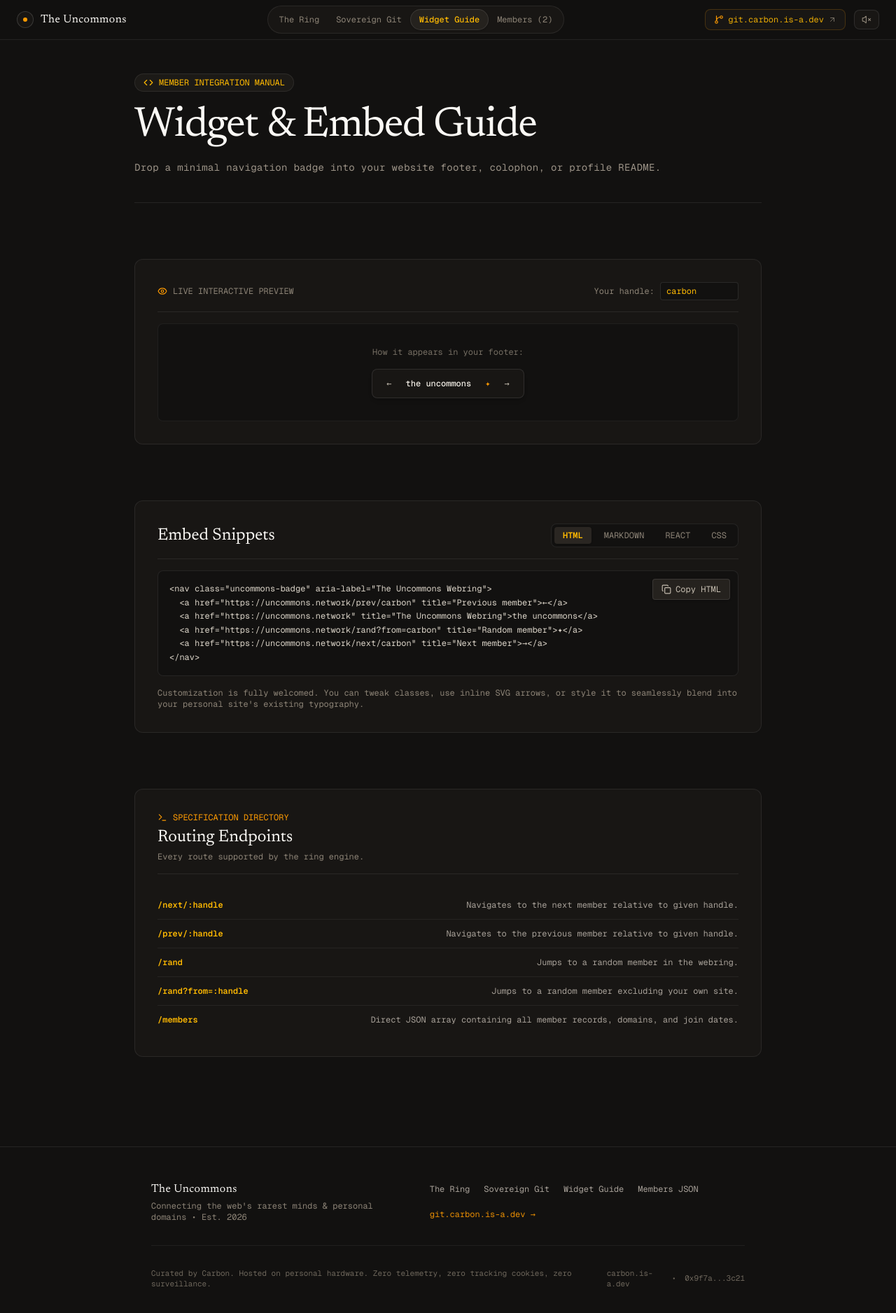
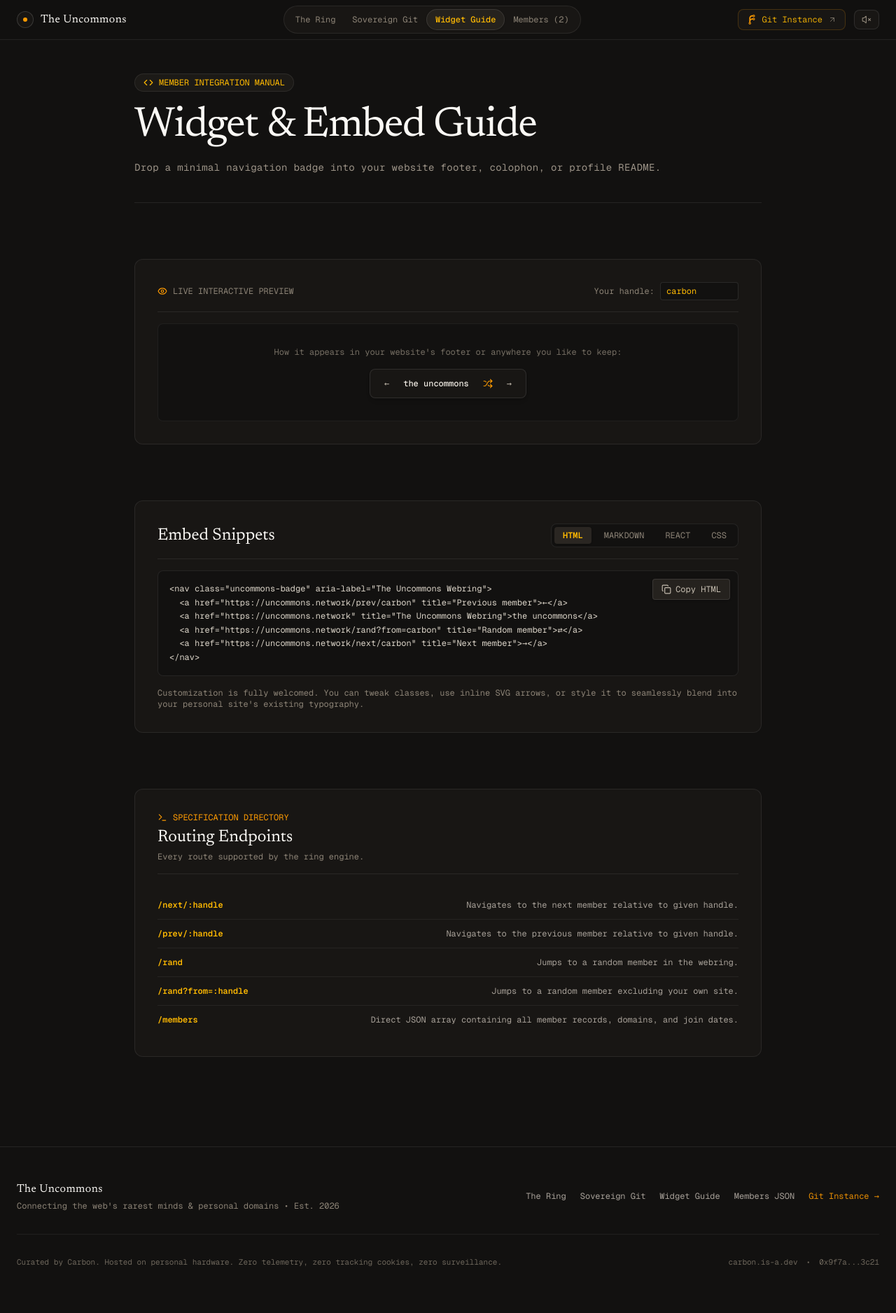
Before and after one commit to carbonthecoder/The-Uncommons-webring, a React (Vite) app: page /widget in a window 1280 px wide. Shown: the top 1876 px of the page at 70% size. Built offline with nearby package versions, Linux system fonts and the light colour scheme; no server answers.

Commit message:
refactor: update navbar git instance icon, footer text wrapping, and widget shuffle icon

```diff
--- a/src/App.tsx
+++ b/src/App.tsx
@@ -122,7 +122,7 @@ export default function App() {
 
         {/* Global Classy Footer */}
         <footer className="w-full border-t border-white/[0.08] bg-[#121110] py-12 mt-20 text-xs font-mono text-[#8c8376]">
-          <div className="max-w-4xl mx-auto px-4 sm:px-6 flex flex-col space-y-8">
+          <div className="max-w-7xl mx-auto px-4 sm:px-6 flex flex-col space-y-8">
             <div className="flex flex-col md:flex-row items-start md:items-center justify-between gap-6 border-b border-white/[0.06] pb-8">
               <div className="space-y-1">
                 <div className="font-serif text-base text-[#fbf9f5] font-normal tracking-wide">
@@ -152,17 +152,17 @@ export default function App() {
                   rel="noreferrer"
                   className="text-amber-500/90 hover:text-amber-400 transition-colors"
                 >
-                  git.carbon.is-a.dev &rarr;
+                  Git Instance &rarr;
                 </a>
               </div>
             </div>
 
-            <div className="flex flex-col sm:flex-row items-center justify-between gap-4 text-[11px] text-[#6d665b]">
-              <div>
+            <div className="flex flex-col md:flex-row items-center justify-between gap-4 text-[11px] text-[#6d665b] w-full">
+              <div className="text-center md:text-left">
                 Curated by Carbon. Hosted on personal hardware. Zero telemetry, zero tracking cookies, zero surveillance.
               </div>
 
-              <div className="flex items-center gap-3">
+              <div className="flex items-center gap-3 shrink-0 whitespace-nowrap">
                 <a
                   href="https://carbon.is-a.dev"
                   target="_blank"
--- a/src/components/Navbar.tsx
+++ b/src/components/Navbar.tsx
@@ -1,11 +1,17 @@
 import React, { useState, useEffect } from 'react';
 import { NavLink, Link, useLocation } from 'react-router-dom';
 import { sound } from '../utils/audio';
-import { Volume2, VolumeX, Menu, X, ArrowUpRight, GitBranch } from 'lucide-react';
+import { Volume2, VolumeX, Menu, X, ArrowUpRight } from 'lucide-react';
 
 interface NavbarProps {
   nodeCount: number;
 }
+
+const ForgejoIcon: React.FC<{ className?: string }> = ({ className = "w-3.5 h-3.5" }) => (
+  <svg className={`${className} fill-current`} viewBox="0 0 24 24">
+    <path d="M16.7773 0c1.6018 0 2.9004 1.2986 2.9004 2.9005s-1.2986 2.9004-2.9004 2.9004c-1.0854 0-2.0315-.596-2.5288-1.4787H12.91c-2.3322 0-4.2272 1.8718-4.2649 4.195l-.0007 2.1175a7.0759 7.0759 0 0 1 4.148-1.4205l.1176-.001 1.3385.0002c.4973-.8827 1.4434-1.4788 2.5288-1.4788 1.6018 0 2.9004 1.2986 2.9004 2.9005s-1.2986 2.9004-2.9004 2.9004c-1.0854 0-2.0315-.596-2.5288-1.4787H12.91c-2.3322 0-4.2272 1.8718-4.2649 4.195l-.0007 2.319c.8827.4973 1.4788 1.4434 1.4788 2.5287 0 1.602-1.2986 2.9005-2.9005 2.9005-1.6018 0-2.9004-1.2986-2.9004-2.9005 0-1.0853.596-2.0314 1.4788-2.5287l-.0002-9.9831c0-3.887 3.1195-7.0453 6.9915-7.108l.1176-.001h1.3385C14.7458.5962 15.692 0 16.7773 0ZM7.2227 19.9052c-.6596 0-1.1943.5347-1.1943 1.1943s.5347 1.1943 1.1943 1.1943 1.1944-.5347 1.1944-1.1943-.5348-1.1943-1.1944-1.1943Zm9.5546-10.4644c-.6596 0-1.1944.5347-1.1944 1.1943s.5348 1.1943 1.1944 1.1943c.6596 0 1.1943-.5347 1.1943-1.1943s-.5347-1.1943-1.1943-1.1943Zm0-7.7346c-.6596 0-1.1944.5347-1.1944 1.1943s.5348 1.1943 1.1944 1.1943c.6596 0 1.1943-.5347 1.1943-1.1943s-.5347-1.1943-1.1943-1.1943Z" />
+  </svg>
+);
 
 export const Navbar: React.FC<NavbarProps> = ({ nodeCount }) => {
   const [isMuted, setIsMuted] = useState(true);
@@ -80,11 +86,11 @@ export const Navbar: React.FC<NavbarProps> = ({ nodeCount }) => {
             href="https://git.carbon.is-a.dev"
             target="_blank"
             rel="noreferrer"
-            className="hidden sm:inline-flex items-center gap-1.5 px-3 py-1.5 text-xs font-mono rounded-lg border border-amber-500/20 text-amber-400/90 hover:text-amber-300 bg-[#181614] hover:bg-[#201d1a] transition-colors"
-            title="Open Sovereign Forge"
+            className="hidden sm:inline-flex items-center gap-2 px-3 py-1.5 text-xs font-mono rounded-lg border border-amber-500/20 text-amber-400/90 hover:text-amber-300 bg-[#181614] hover:bg-[#201d1a] transition-colors"
+            title="Open Sovereign Forgejo Instance"
           >
-            <GitBranch className="w-3.5 h-3.5 text-amber-500" />
-            <span>git.carbon.is-a.dev</span>
+            <ForgejoIcon className="w-3.5 h-3.5 text-amber-500" />
+            <span>Git Instance</span>
             <ArrowUpRight className="w-3 h-3 text-[#756e63]" />
           </a>
 
@@ -140,9 +146,9 @@ export const Navbar: React.FC<NavbarProps> = ({ nodeCount }) => {
             rel="noreferrer"
             className="flex items-center justify-between px-3.5 py-3 rounded-lg text-sm font-mono text-amber-400 bg-[#181614] border border-amber-500/20"
           >
-            <span className="flex items-center gap-1.5">
-              <GitBranch className="w-3.5 h-3.5 text-amber-500" />
-              <span>git.carbon.is-a.dev</span>
+            <span className="flex items-center gap-2">
+              <ForgejoIcon className="w-4 h-4 text-amber-500" />
+              <span>Git Instance</span>
             </span>
             <ArrowUpRight className="w-3.5 h-3.5" />
           </a>
--- a/src/pages/HomePage.tsx
+++ b/src/pages/HomePage.tsx
@@ -21,7 +21,7 @@ export const HomePage: React.FC = () => {
 
   const quickSnippet = `<a href="https://uncommons.network/prev/your-name">←</a>
 <a href="https://uncommons.network">the uncommons</a>
-<a href="https://uncommons.network/rand?from=your-name">✦</a>
+<a href="https://uncommons.network/rand?from=your-name" title="Random member">⇄</a>
 <a href="https://uncommons.network/next/your-name">→</a>`;
 
   const handleCopySnippet = () => {
--- a/src/pages/WidgetPage.tsx
+++ b/src/pages/WidgetPage.tsx
@@ -1,5 +1,5 @@
 import React, { useState } from 'react';
-import { Copy, Check, Code, Terminal, Eye } from 'lucide-react';
+import { Copy, Check, Code, Terminal, Eye, Shuffle } from 'lucide-react';
 import { sound } from '../utils/audio';
 
 export const WidgetPage: React.FC = () => {
@@ -10,20 +10,23 @@ export const WidgetPage: React.FC = () => {
   const htmlSnippet = `<nav class="uncommons-badge" aria-label="The Uncommons Webring">
   <a href="https://uncommons.network/prev/${demoHandle}" title="Previous member">←</a>
   <a href="https://uncommons.network" title="The Uncommons Webring">the uncommons</a>
-  <a href="https://uncommons.network/rand?from=${demoHandle}" title="Random member">✦</a>
+  <a href="https://uncommons.network/rand?from=${demoHandle}" title="Random member">⇄</a>
   <a href="https://uncommons.network/next/${demoHandle}" title="Next member">→</a>
 </nav>`;
 
-  const markdownSnippet = `[←](https://uncommons.network/prev/${demoHandle}) [the uncommons](https://uncommons.network) [✦](https://uncommons.network/rand?from=${demoHandle}) [→](https://uncommons.network/next/${demoHandle})`;
+  const markdownSnippet = `[←](https://uncommons.network/prev/${demoHandle}) [the uncommons](https://uncommons.network) [⇄](https://uncommons.network/rand?from=${demoHandle}) [→](https://uncommons.network/next/${demoHandle})`;
 
   const reactSnippet = `import React from 'react';
+import { Shuffle } from 'lucide-react';
 
 export function UncommonsWidget({ handle }: { handle: string }) {
   return (
     <nav className="inline-flex items-center gap-3 px-3 py-1.5 rounded-lg border border-white/10 bg-[#181614] text-xs font-mono text-[#c4bcaf]">
       <a href={\`https://uncommons.network/prev/\${handle}\`} className="hover:text-amber-400 transition-colors" title="Previous member">←</a>
       <a href="https://uncommons.network" className="text-[#f5f0e8] hover:text-white font-medium" title="The Uncommons">the uncommons</a>
-      <a href={\`https://uncommons.network/rand?from/\${handle}\`} className="text-amber-500 hover:text-amber-400 transition-colors" title="Random member">✦</a>
+      <a href={\`https://uncommons.network/rand?from/\${handle}\`} className="text-amber-500 hover:text-amber-400 transition-colors flex items-center" title="Random member">
+        <Shuffle className="w-3 h-3 inline" />
+      </a>
       <a href={\`https://uncommons.network/next/\${handle}\`} className="hover:text-amber-400 transition-colors" title="Next member">→</a>
     </nav>
   );
@@ -102,7 +105,9 @@ export function UncommonsWidget({ handle }: { handle: string }) {
 
         {/* Live render preview container */}
         <div className="py-8 px-4 rounded-lg bg-[#121110] border border-white/[0.06] flex flex-col items-center justify-center gap-4 text-center">
-          <div className="text-xs font-mono text-[#756e63]">How it appears in your footer:</div>
+          <div className="text-xs font-mono text-[#756e63]">
+            How it appears in your website&apos;s footer or anywhere you like to keep:
+          </div>
 
           <nav className="inline-flex items-center gap-3 px-4 py-2 rounded-lg border border-white/10 bg-[#181614] text-xs font-mono text-[#c4bcaf] shadow-md">
             <a
@@ -121,10 +126,10 @@ export function UncommonsWidget({ handle }: { handle: string }) {
             </a>
             <a
               href={`/rand?from=${demoHandle}`}
-              className="text-amber-500 hover:text-amber-400 transition-colors p-1"
+              className="text-amber-500 hover:text-amber-400 transition-colors p-1 flex items-center justify-center"
               title="Random member"
             >
-              ✦
+              <Shuffle className="w-3.5 h-3.5" />
             </a>
             <a
               href={`/next/${demoHandle}`}
```
